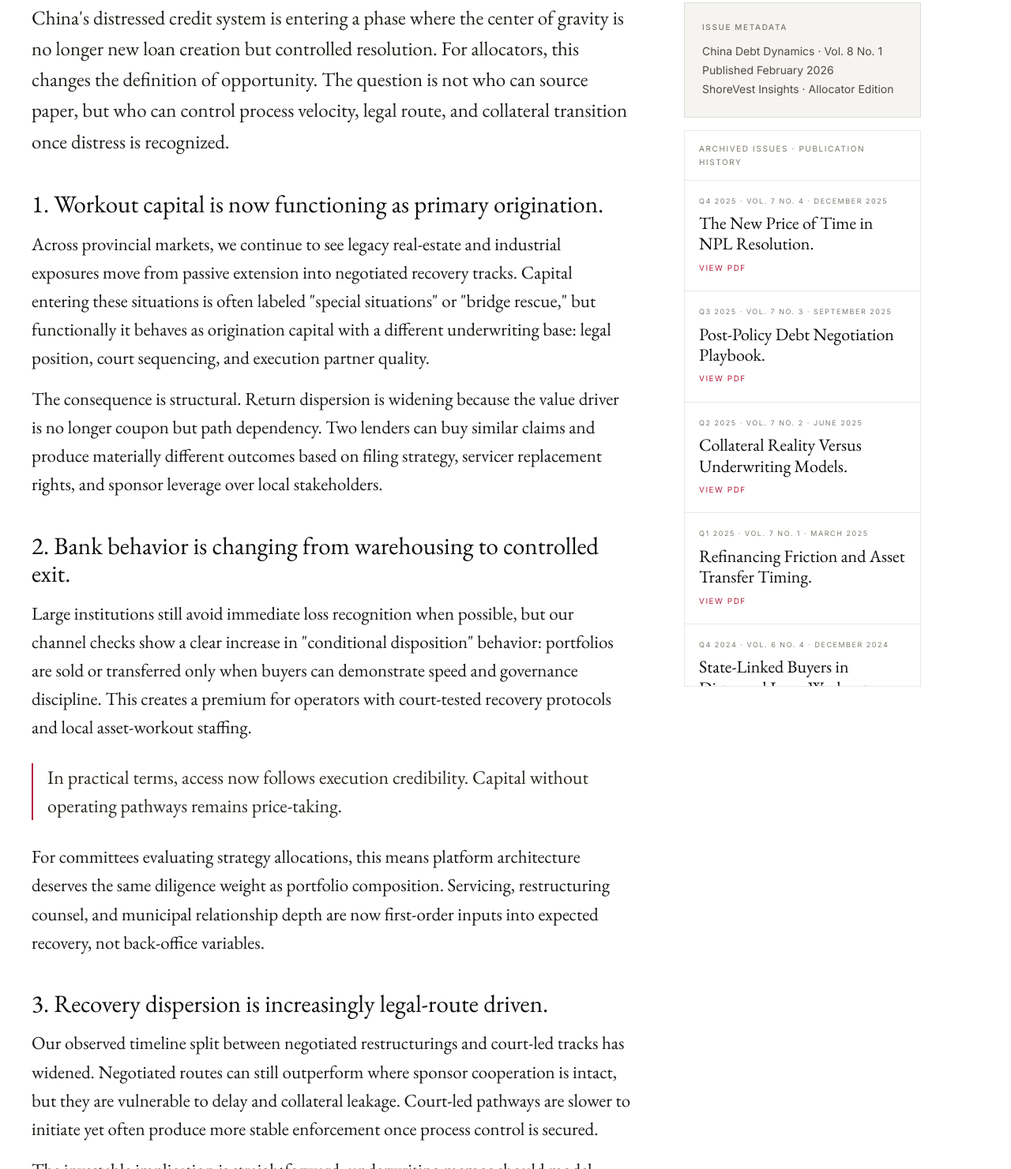
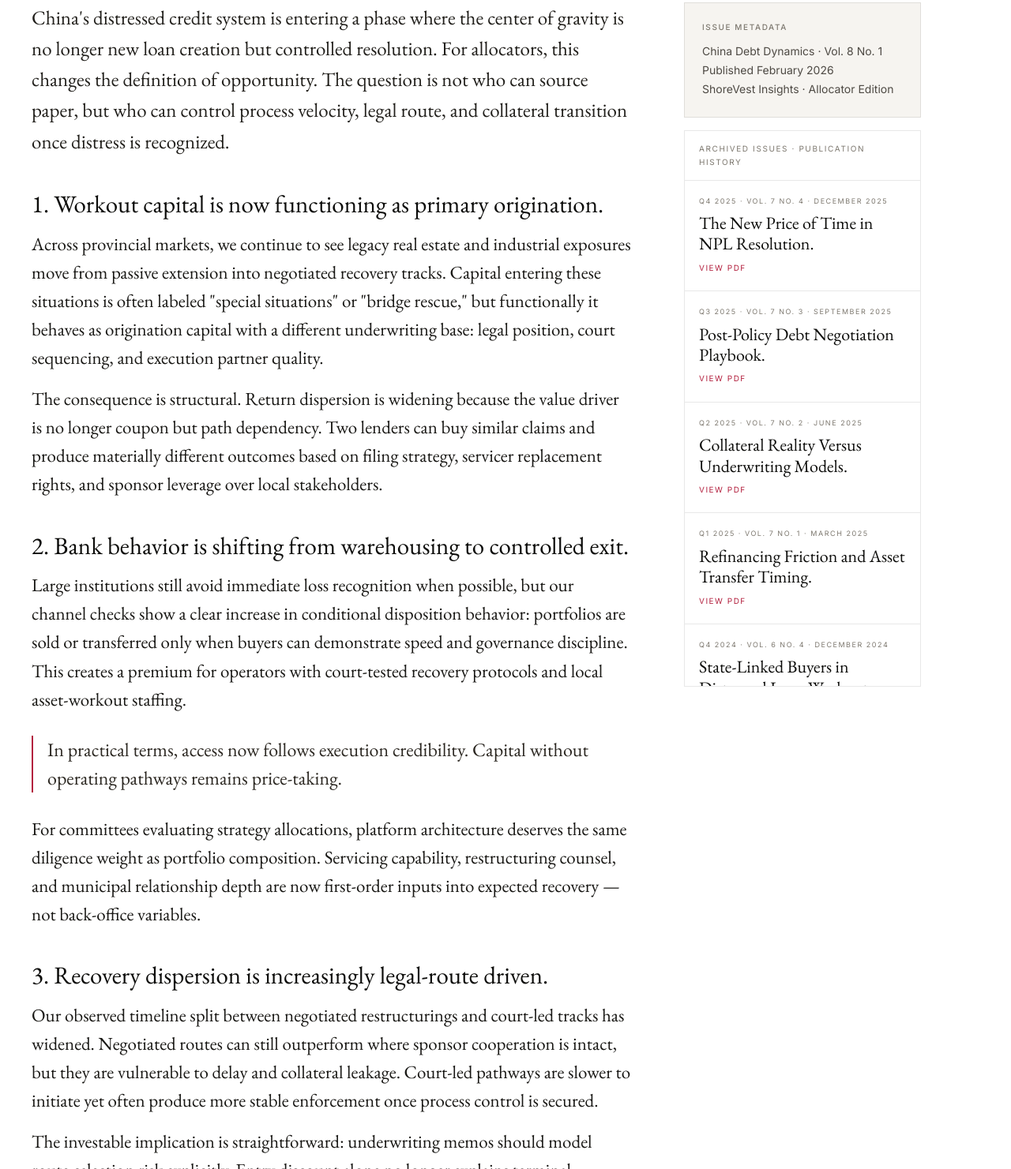
Before and after one commit to nicolalalalalalalalala/SVP, a plain HTML site: page research.html in a window 1280 px wide. Shown: the part 1319-2800 px from the top of the page at 79% size. Drawn offline with nearby package versions, Linux system fonts and the light colour scheme.

Commit message:
Refine Insights page copy on research issue content

```diff
--- a/research.html
+++ b/research.html
@@ -232,7 +232,7 @@ h1,h2,h3{font-family:var(--serif);font-weight:400}
   </div>
 
   <section class="utility">
-    <div class="utility__note">Issue utilities</div>
+    <div class="utility__note">Download PDF | View PDF | Archived Issues | Subscribe</div>
     <div class="utility__actions">
       <a class="util-btn util-btn--solid" href="assets/china-debt-dynamics-q1-2026.pdf" download>Download PDF</a>
       <a class="util-btn" href="assets/china-debt-dynamics-q1-2026.pdf" target="_blank" rel="noopener">View PDF</a>
@@ -258,13 +258,13 @@ h1,h2,h3{font-family:var(--serif);font-weight:400}
       <p class="lead">China's distressed credit system is entering a phase where the center of gravity is no longer new loan creation but controlled resolution. For allocators, this changes the definition of opportunity. The question is not who can source paper, but who can control process velocity, legal route, and collateral transition once distress is recognized.</p>
 
       <h3>1. Workout capital is now functioning as primary origination.</h3>
-      <p>Across provincial markets, we continue to see legacy real-estate and industrial exposures move from passive extension into negotiated recovery tracks. Capital entering these situations is often labeled "special situations" or "bridge rescue," but functionally it behaves as origination capital with a different underwriting base: legal position, court sequencing, and execution partner quality.</p>
+      <p>Across provincial markets, we continue to see legacy real estate and industrial exposures move from passive extension into negotiated recovery tracks. Capital entering these situations is often labeled "special situations" or "bridge rescue," but functionally it behaves as origination capital with a different underwriting base: legal position, court sequencing, and execution partner quality.</p>
       <p>The consequence is structural. Return dispersion is widening because the value driver is no longer coupon but path dependency. Two lenders can buy similar claims and produce materially different outcomes based on filing strategy, servicer replacement rights, and sponsor leverage over local stakeholders.</p>
 
-      <h3>2. Bank behavior is changing from warehousing to controlled exit.</h3>
-      <p>Large institutions still avoid immediate loss recognition when possible, but our channel checks show a clear increase in "conditional disposition" behavior: portfolios are sold or transferred only when buyers can demonstrate speed and governance discipline. This creates a premium for operators with court-tested recovery protocols and local asset-workout staffing.</p>
+      <h3>2. Bank behavior is shifting from warehousing to controlled exit.</h3>
+      <p>Large institutions still avoid immediate loss recognition when possible, but our channel checks show a clear increase in conditional disposition behavior: portfolios are sold or transferred only when buyers can demonstrate speed and governance discipline. This creates a premium for operators with court-tested recovery protocols and local asset-workout staffing.</p>
       <blockquote>In practical terms, access now follows execution credibility. Capital without operating pathways remains price-taking.</blockquote>
-      <p>For committees evaluating strategy allocations, this means platform architecture deserves the same diligence weight as portfolio composition. Servicing, restructuring counsel, and municipal relationship depth are now first-order inputs into expected recovery, not back-office variables.</p>
+      <p>For committees evaluating strategy allocations, platform architecture deserves the same diligence weight as portfolio composition. Servicing capability, restructuring counsel, and municipal relationship depth are now first-order inputs into expected recovery — not back-office variables.</p>
 
       <h3>3. Recovery dispersion is increasingly legal-route driven.</h3>
       <p>Our observed timeline split between negotiated restructurings and court-led tracks has widened. Negotiated routes can still outperform where sponsor cooperation is intact, but they are vulnerable to delay and collateral leakage. Court-led pathways are slower to initiate yet often produce more stable enforcement once process control is secured.</p>
@@ -272,7 +272,7 @@ h1,h2,h3{font-family:var(--serif);font-weight:400}
 
       <h3>4. What matters for Q2 allocation decisions.</h3>
       <p>We expect deal flow to remain elevated in sectors where refinancing windows stay narrow and policy support is implementation-fragmented. Managers with hybrid capability — legal execution plus asset-level operating intervention — should continue to gain relative advantage over passive credit buyers.</p>
-      <p>In portfolio construction terms, this favors mandates built around repeatable workout playbooks rather than one-off dislocation capture. The cycle now rewards institutions that can industrialize recovery, not merely identify stress.</p>
+      <p>In portfolio construction terms, this favors mandates built around repeatable workout playbooks rather than one-off dislocation capture. The cycle rewards institutions that can industrialize recovery, not merely identify stress.</p>
     </article>
 
     <aside class="sidebar" id="archive">
```
